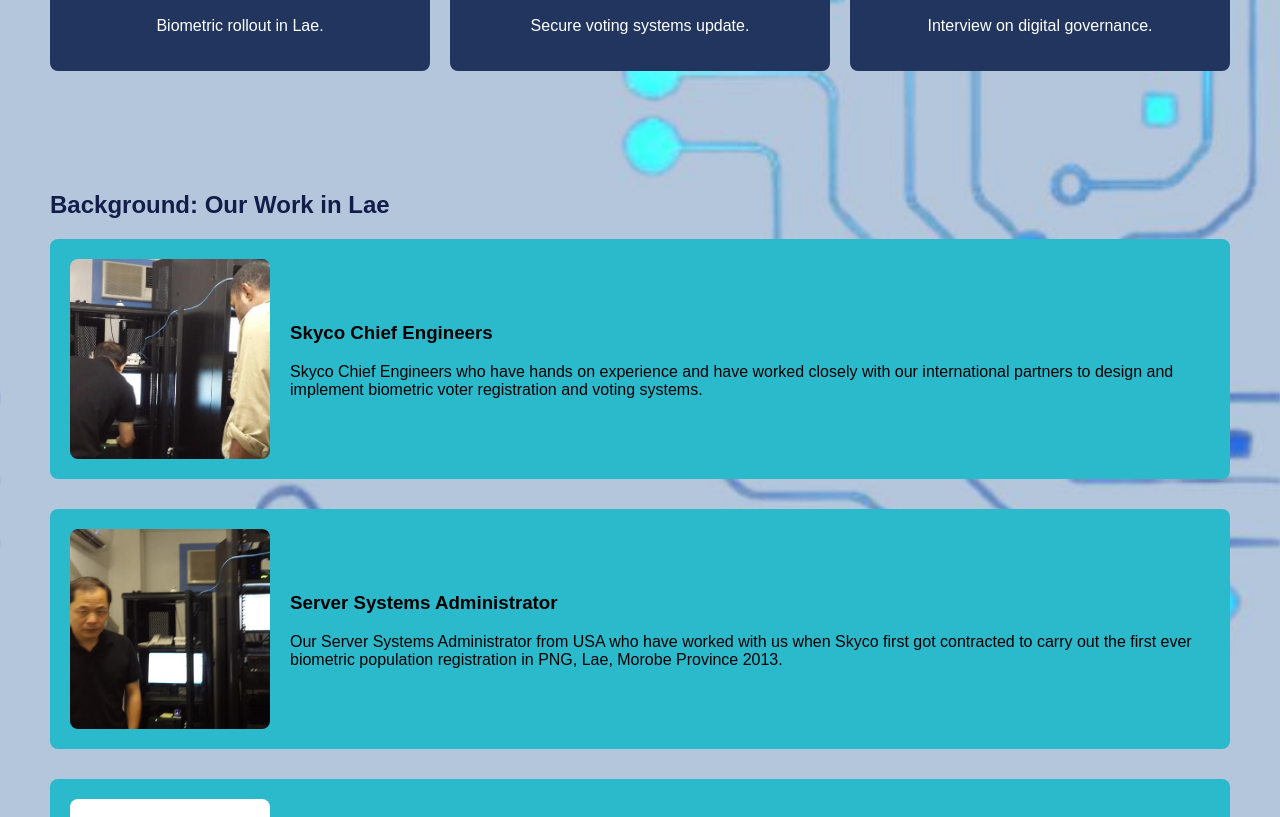
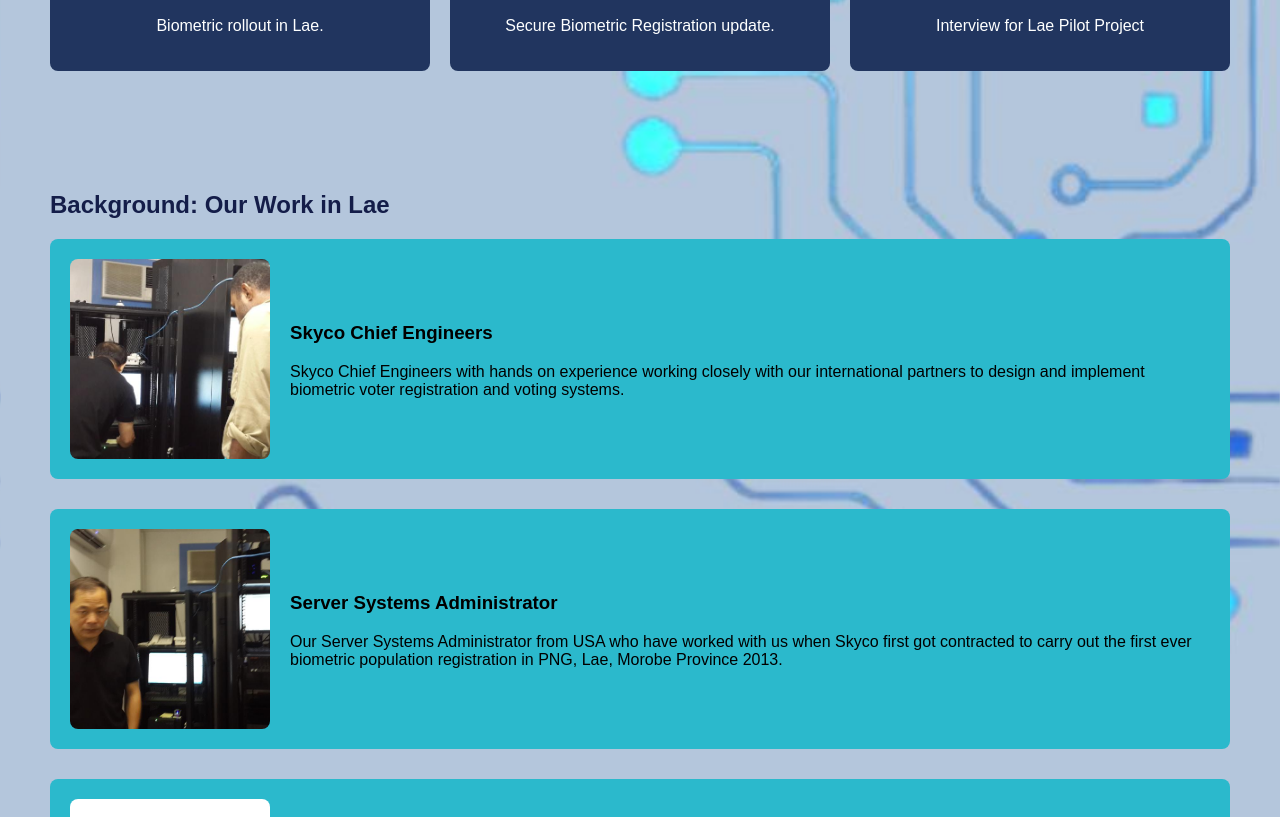
Before and after one commit to ruthliah/skyco-website, a plain HTML site: page about.html in a window 1280 px wide. Shown: the part 1622-2439 px from the top of the page. Drawn offline with Linux system fonts and the light colour scheme.

Commit message:
Update about.html

```diff
--- a/about.html
+++ b/about.html
@@ -309,11 +309,11 @@
     </div>
     <div class="video-news-item">
       <iframe src="https://www.youtube.com/embed/0YUeDXSgi2c"></iframe>
-      <p>Secure voting systems update.</p>
+      <p>Secure Biometric Registration update.</p>
     </div>
     <div class="video-news-item">
       <iframe src="https://www.youtube.com/embed/0cfjMUBnEAM"></iframe>
-      <p>Interview on digital governance.</p>
+      <p>Interview for Lae Pilot Project</p>
 
     </div>
     </div>
@@ -327,7 +327,7 @@
           <img src="image8.jpg" alt="Skyco Chief Engineers">
           <div>
             <h3>Skyco Chief Engineers</h3>
-            <p>Skyco Chief Engineers who have hands on experience and have worked closely with our international partners to design and implement biometric voter registration and voting systems.</p>
+            <p>Skyco Chief Engineers with hands on experience working closely with our international partners to design and implement biometric voter registration and voting systems.</p>
           </div>
         </div>
         <div class="service-item">
```
